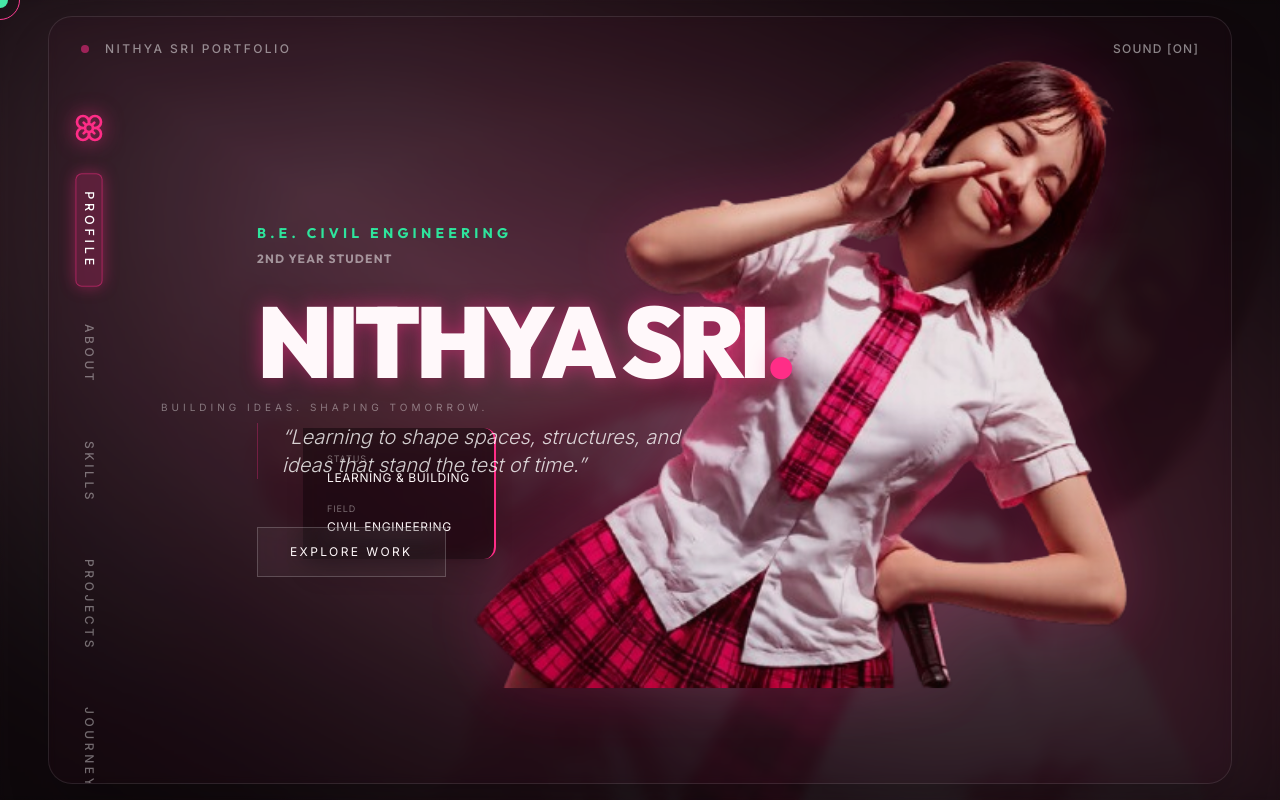
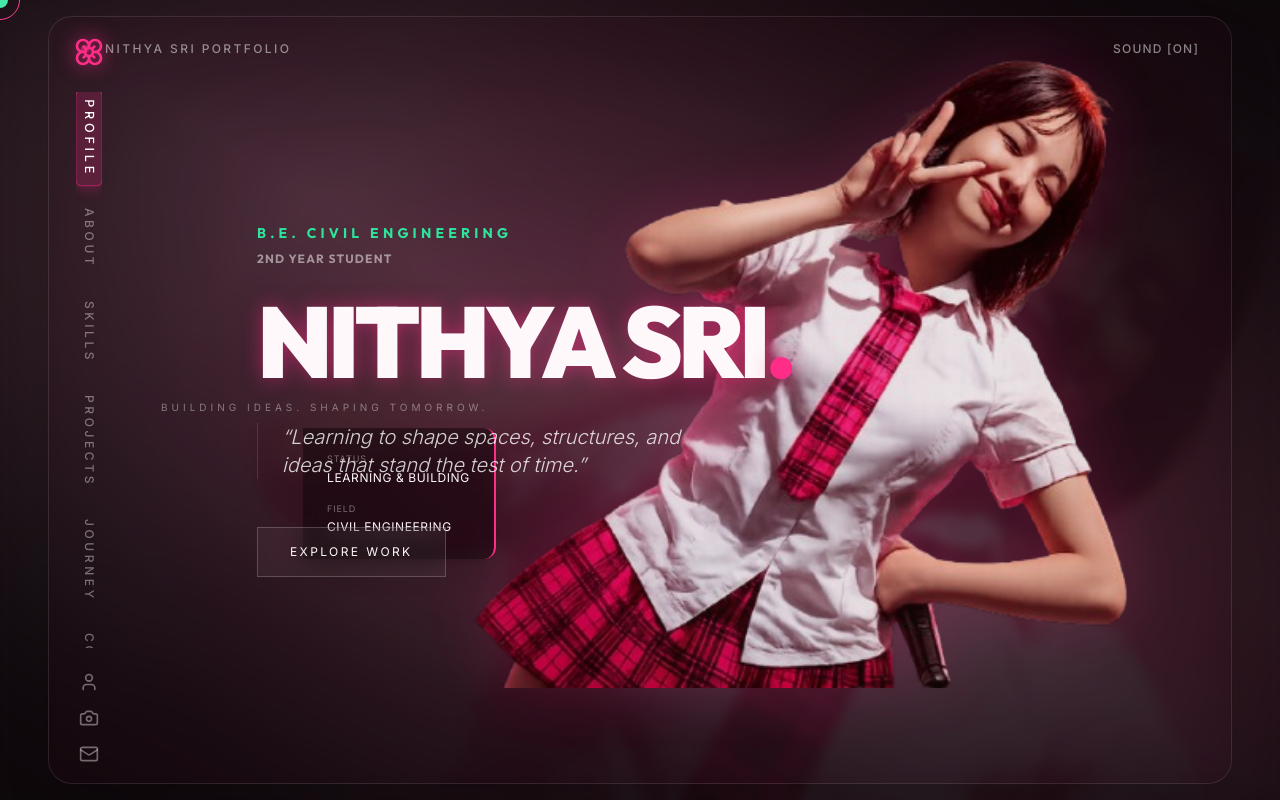
Before and after one commit to prasanth-selva/Nithya_portfolio, a React (Vite) app: page / in a window 1280 px wide. Both pictures are taken after a click on the button "ENTER WITH MUSIC". Built offline with nearby package versions, Linux system fonts and the light colour scheme.

Commit message:
Add initial CSS styles for the application with custom utility classes

```diff
--- a/src/components/Navigation.jsx
+++ b/src/components/Navigation.jsx
@@ -6,15 +6,15 @@ const navItems = ['PROFILE', 'ABOUT', 'SKILLS', 'PROJECTS', 'JOURNEY', 'CONTACT'
 
 export default function Navigation({ activeSection, totalSections, onNext, onPrev }) {
   return (
-    <div className="absolute left-2 md:left-6 top-1/2 -translate-y-1/2 z-50 flex flex-col items-center justify-between h-[80vh] py-8 pointer-events-auto">
+    <div className="absolute left-2 md:left-6 top-1/2 -translate-y-1/2 z-50 flex flex-col items-center justify-between h-auto max-h-[95vh] py-4 pointer-events-auto">
 
       {/* Top Icon */}
-      <div className="text-nithyah-pink mb-8">
-        <Flower className="w-6 h-6 md:w-8 md:h-8 drop-shadow-[0_0_10px_rgba(255,45,135,0.8)]" />
+      <div className="text-nithyah-pink mb-4 md:mb-6">
+        <Flower className="w-5 h-5 md:w-8 md:h-8 drop-shadow-[0_0_10px_rgba(255,45,135,0.8)]" />
       </div>
 
       {/* Vertical Text Links */}
-      <div className="flex flex-col gap-6 items-center flex-1">
+      <div className="flex flex-col gap-2 md:gap-4 items-center flex-1 overflow-y-auto hide-scrollbar">
         {navItems.map((item, idx) => {
           const isActive = activeSection === idx;
           return (
@@ -28,7 +28,7 @@ export default function Navigation({ activeSection, totalSections, onNext, onPre
                 }
               }}
               className={clsx(
-                "cursor-pointer transition-all duration-300 text-[10px] md:text-xs tracking-[0.3em] font-medium py-4 px-1 rounded-md flex items-center justify-center",
+                "cursor-pointer transition-all duration-300 text-[10px] md:text-xs tracking-[0.3em] font-medium py-2 px-1 rounded-md flex items-center justify-center shrink-0",
                 isActive
                   ? "bg-nithyah-pink/20 text-white shadow-[0_0_15px_rgba(255,45,135,0.4)] border border-nithyah-pink/50"
                   : "text-white/40 hover:text-white"
@@ -44,7 +44,7 @@ export default function Navigation({ activeSection, totalSections, onNext, onPre
       </div>
 
       {/* Bottom Social Icons */}
-      <div className="flex flex-col gap-6 mt-8">
+      <div className="flex flex-col gap-4 mt-4 md:mt-6 shrink-0">
         <a href="#" className="text-white/40 hover:text-white hover:drop-shadow-[0_0_10px_rgba(255,255,255,0.8)] transition-all">
           <User className="w-4 h-4 md:w-5 md:h-5" />
         </a>
--- a/src/index.css
+++ b/src/index.css
@@ -45,3 +45,13 @@
     scrollbar-width: none;
   }
 }
+
+@layer utilities {
+  .hide-scrollbar {
+    -ms-overflow-style: none;
+    scrollbar-width: none;
+  }
+  .hide-scrollbar::-webkit-scrollbar {
+    display: none;
+  }
+}
```
Also changed, not shown: 4 other files (tests, documents, lock files or other folders).
